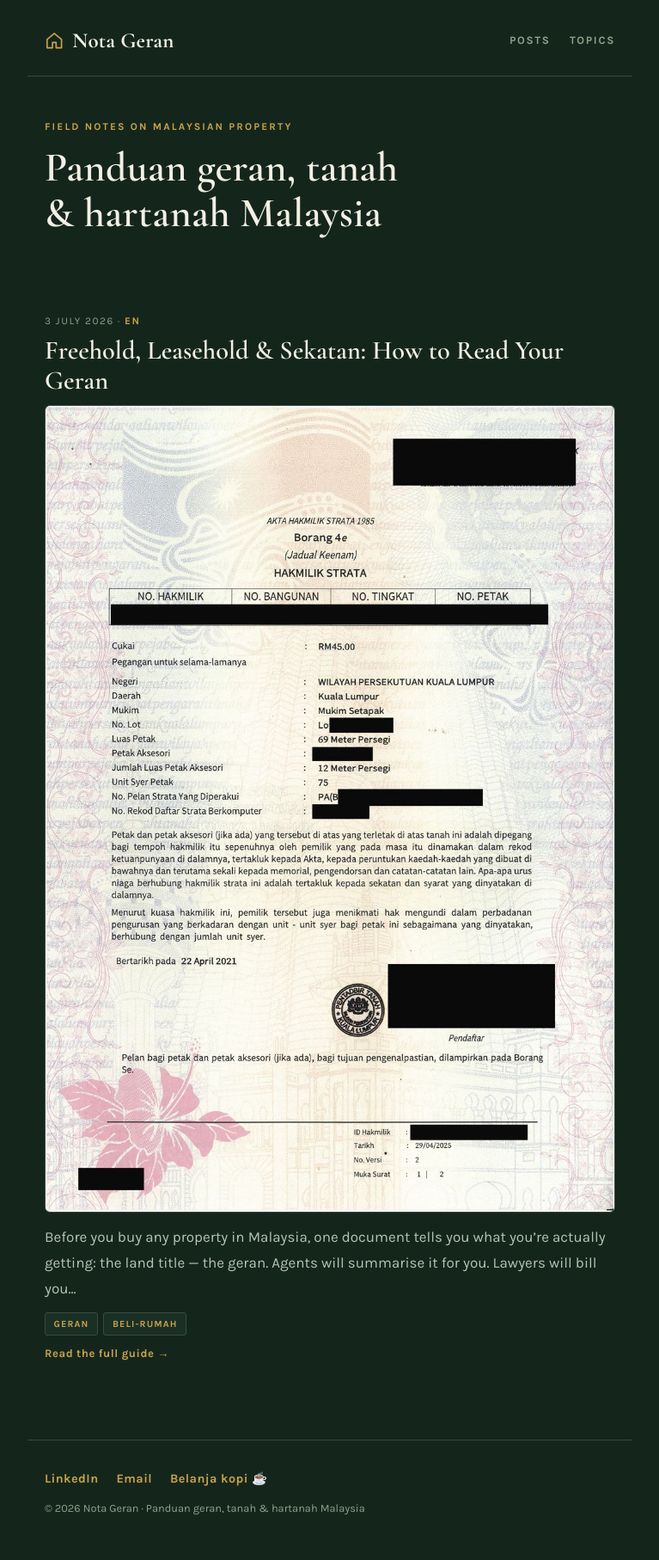
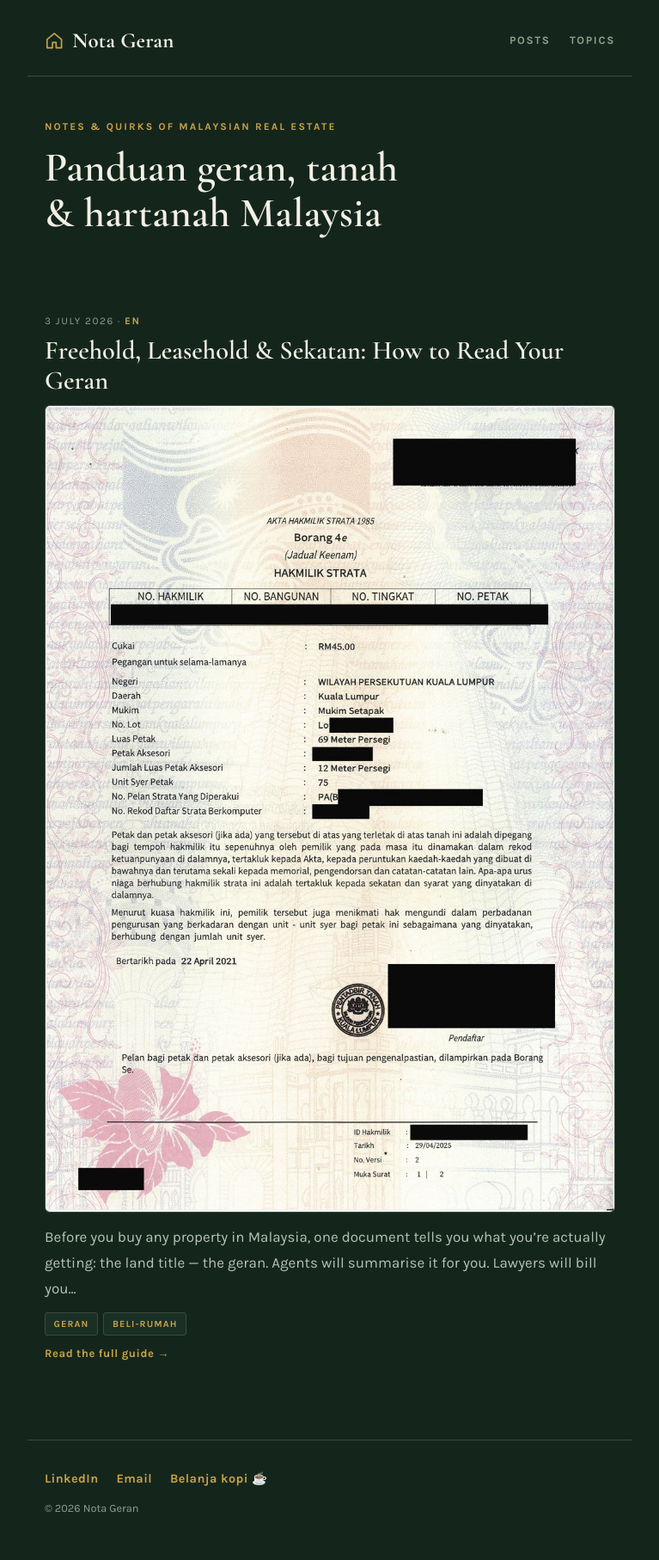
Before and after one commit to obel1/hartanah, a Jekyll site: the page built from index.md, in a window 1280 px wide. Shown: the whole page at 86% size, without its empty margins (256-1023 px from the left). Built offline with Jekyll 4.4.1, drawn with Linux system fonts in a browser that asks for light colours.

Commit message:
Publish geran post; remove lelong placeholder; footer + eyebrow tweaks

```diff
--- a/_layouts/default.html
+++ b/_layouts/default.html
@@ -48,7 +48,7 @@
       <a href="mailto:wa.muthalib+hartanah@gmail.com">Email</a>
       <a href="https://ko-fi.com/wanmuthalib" target="_blank" rel="noopener">Belanja kopi &#9749;</a>
     </p>
-    <p class="footer-copy">&copy; {{ 'now' | date: '%Y' }} {{ site.title }} &middot; {{ site.tagline }}</p>
+    <p class="footer-copy">&copy; {{ 'now' | date: '%Y' }} {{ site.title }}</p>
   </footer>
 
 </body>
--- a/_layouts/home.html
+++ b/_layouts/home.html
@@ -2,7 +2,7 @@
 layout: default
 ---
 <section class="intro">
-  <p class="eyebrow">Field notes on Malaysian property</p>
+  <p class="eyebrow">Notes &amp; quirks of Malaysian real estate</p>
   <h1 class="intro-title">{{ site.tagline }}</h1>
 </section>
 
```
